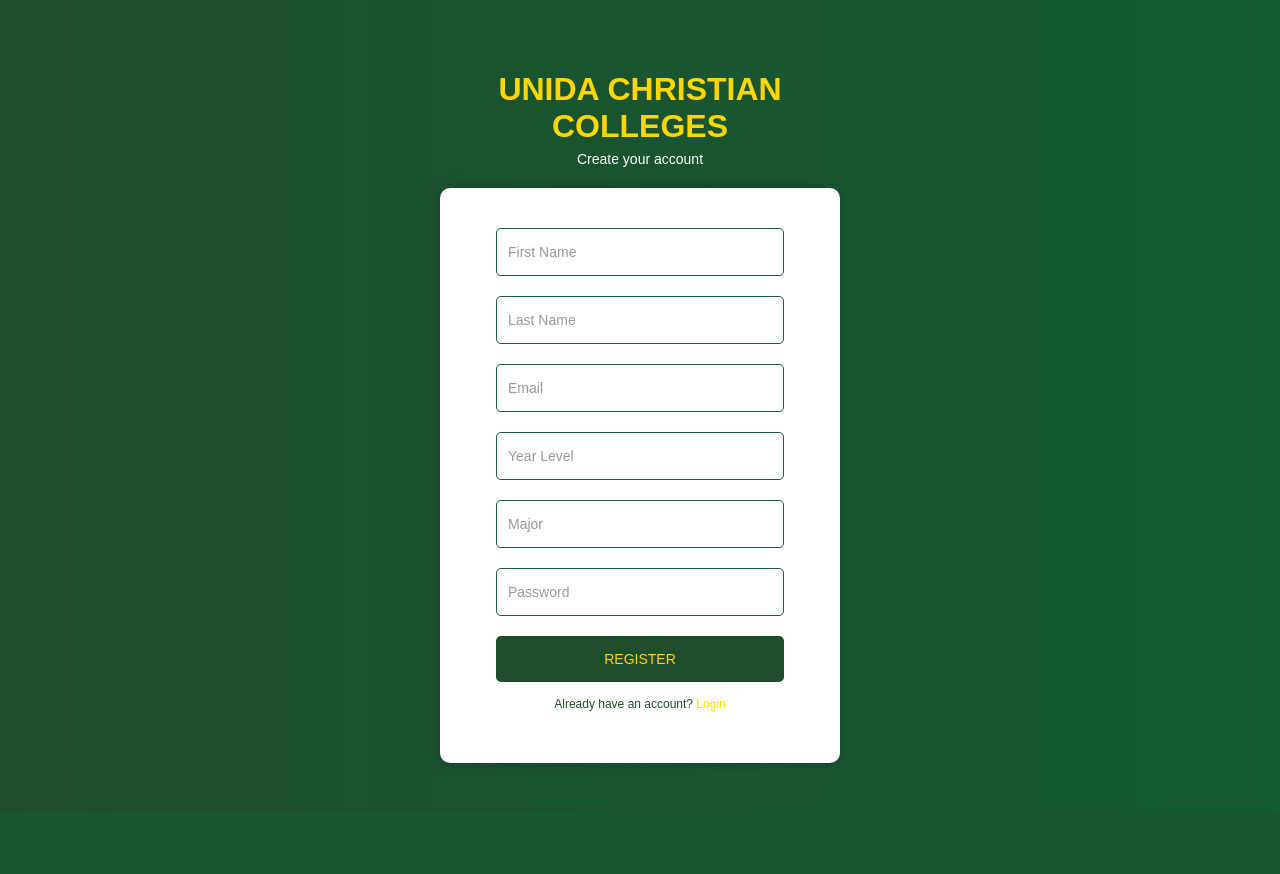
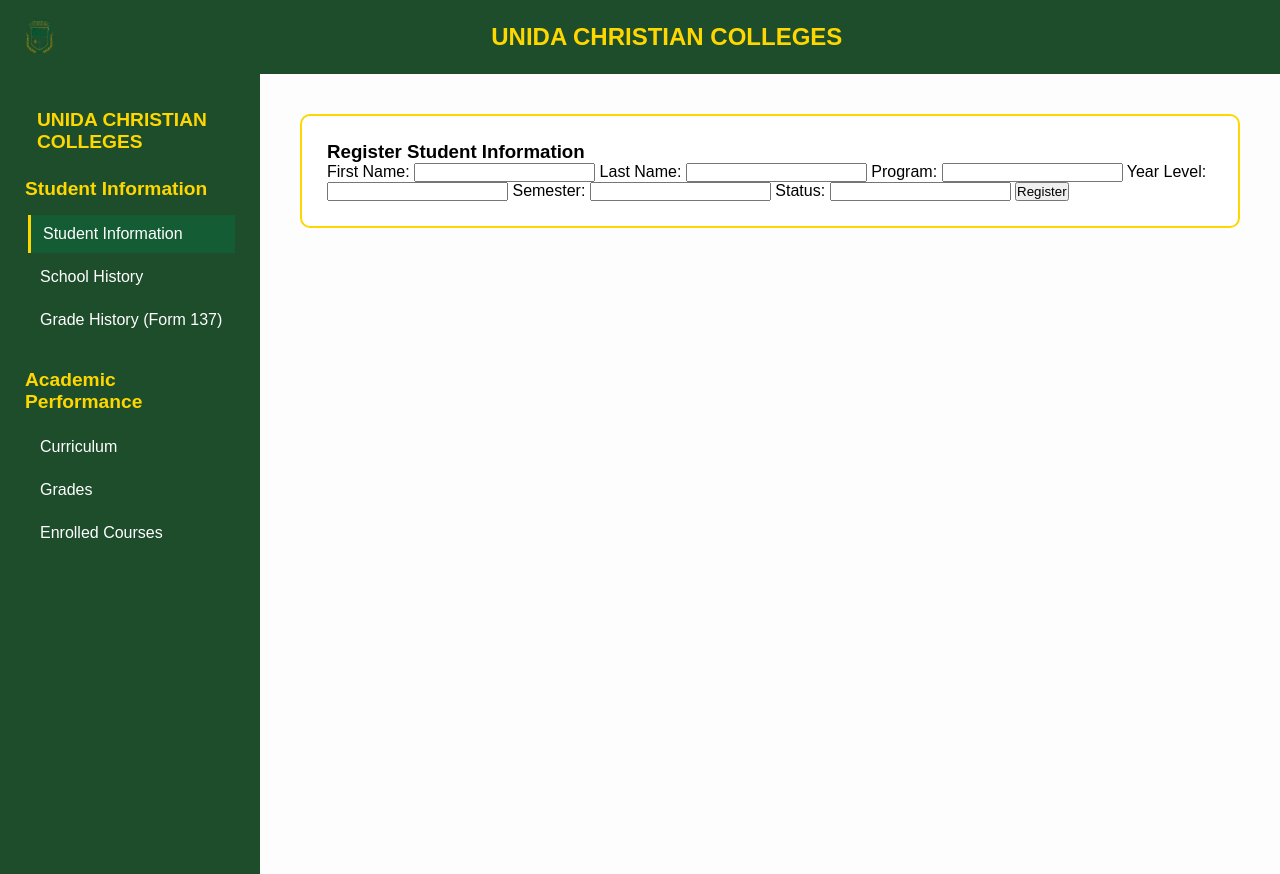
Before and after one commit to SenseiBait/InfoManagementProject, a Flask app: page /register in a window 1280 px wide. Before the commit the page ends 766 px from the top, so only its background shows below. Run offline with Flask 3, Linux system fonts and the light colour scheme.

Commit message:
Add files via upload
added studentinformation sheet in studentinfo.html

```diff
--- a/app.py
+++ b/app.py
@@ -2,6 +2,8 @@ import pyodbc
 from flask import Flask, render_template, request, redirect, url_for, flash
 from flask_login import LoginManager, UserMixin, login_user, login_required, logout_user, current_user
 import bcrypt
+import datetime
+
 
 app = Flask(__name__)
 app.secret_key = 'your_secret_key_here'  # Change to a random string for security
@@ -80,12 +82,11 @@ def admindashboard():
 def courses():
     conn = get_db_connection()
     cursor = conn.cursor()
-
     courses_data = []
 
     try:
         # Step 1: Get the logged-in student's Program, YearLevel, Semester
-        cursor.execute("SELECT Program, YearLevel, Semester FROM BSCSStudents WHERE Email = ?", (current_user.email,))
+        cursor.execute("SELECT Program, YearLevel, Semester FROM Students WHERE UserID = ?", (current_user.id,))
         student = cursor.fetchone()
         print("DEBUG: Student lookup:", student)
 
@@ -105,7 +106,6 @@ def courses():
             print("DEBUG: Selected table =", table_name)
 
             if table_name:
-                # Step 2: Query enrolled courses with new columns
                 query = f"""
                     SELECT cr.CourseCode,
                            cr.CourseName,
@@ -140,6 +140,7 @@ def courses():
     conn.close()
     return render_template('subpages/courses.html', courses=courses_data)
 
+
 #------------------------------------------------------------------------------------
 
 #------------------------------------------------------------------------------------
@@ -150,30 +151,55 @@ def logout():
     logout_user()
     return redirect(url_for('login'))
 
+#----------------------------------
 @app.route('/register', methods=['GET', 'POST'])
 def register():
     if request.method == 'POST':
-        firstname = request.form['firstname']
-        lastname = request.form['lastname']
-        email = request.form['email']
-        major = request.form['major']
-        password = bcrypt.hashpw(request.form['password'].encode('utf-8'), bcrypt.gensalt()).decode('utf-8')
-
-        role = 'student'
+        username = request.form['username']
+        password = request.form['password']
+        first_name = request.form['FirstName']
+        last_name = request.form['LastName']
 
         conn = get_db_connection()
         cursor = conn.cursor()
-        cursor.execute(
-            "INSERT INTO Users (Email, Password, Role) VALUES (?, ?, ?)",
-            (email, password, role)
-        )
-        conn.commit()
-        conn.close()
 
-        flash('Registration successful! You can now log in.')
-        return redirect(url_for('login'))
+        try:
+            # 1. Insert into Users table
+            cursor.execute("""
+                INSERT INTO Users (Username, Password)
+                VALUES (?, ?)
+            """, (username, password))
+            conn.commit()
+
+            # 2. Get the new UserID
+            cursor.execute("SELECT @@IDENTITY")
+            new_user_id = cursor.fetchone()[0]
+
+            # 3. Insert into Students table linked to UserID
+            cursor.execute("""
+                INSERT INTO Students (UserID, FirstName, LastName, Program, YearLevel, Semester, Status)
+                VALUES (?, ?, ?, ?, ?, ?, ?)
+            """, (
+                new_user_id, first_name, last_name,
+                request.form.get('Program', ''),
+                request.form.get('YearLevel', ''),
+                request.form.get('Semester', ''),
+                request.form.get('Status', 'Active')
+            ))
+            conn.commit()
+
+            flash("Registration successful! Student record created.", "success")
+            return redirect(url_for('login'))
+
+        except pyodbc.Error as e:
+            flash(f"Error during registration: {e}", "danger")
+        finally:
+            conn.close()
 
     return render_template('register.html')
+
+
+#------------------------------------------------------------------------------------
 
 @app.route('/viewcourses', methods=['GET', 'POST'])
 @login_required
@@ -231,76 +257,120 @@ def viewcourses():
                            search_query=search_query)
 
 #------------------------------------------------------------------------------------
-
-@app.route('/studentinfo')
+@app.route('/studentinfo', methods=['GET', 'POST'])
 @login_required
 def studentinfo():
-    # Establish the connection to your Access database
     conn = get_db_connection()
     cursor = conn.cursor()
 
-    # Fetch student information (personal, address, and emergency contact data)
-    student_data = {}
+    def row_to_dict(cursor, row):
+        if row is None:
+            return None
+        columns = [col[0] for col in cursor.description]
+        return dict(zip(columns, row))
+
+    if request.method == 'POST':
+        # Handle form submission: insert new student record linked to current user
+        try:
+            cursor.execute("""
+                INSERT INTO Students (UserID, FirstName, LastName, Program, YearLevel, Semester, Status,
+                                      StudentNumber, Birthday, Age, Birthplace, Sex, CellphoneNumber,
+                                      Email, CivilStatus, Nationality, Religion,
+                                      HouseNumber, Street, Barangay, City, Province, ZipCode,
+                                      [Telphone/MobileNumber], ContactPerson, Relation, ContactNumber, Address)
+                VALUES (?, ?, ?, ?, ?, ?, ?, ?, ?, ?, ?, ?, ?, ?, ?, ?, ?, ?, ?, ?, ?, ?, ?, ?, ?, ?, ?)
+            """, (
+                current_user.id,  # <-- link student record to logged-in user
+                request.form['FirstName'], request.form['LastName'], request.form['Program'],
+                request.form['YearLevel'], request.form['Semester'], request.form['Status'],
+                request.form['StudentNumber'], request.form['Birthday'], request.form['Age'],
+                request.form['Birthplace'], request.form['Sex'], request.form['CellphoneNumber'],
+                request.form['Email'], request.form['CivilStatus'], request.form['Nationality'],
+                request.form['Religion'], request.form['HouseNumber'], request.form['Street'],
+                request.form['Barangay'], request.form['City'], request.form['Province'],
+                request.form['ZipCode'], request.form['Telphone/MobileNumber'],
+                request.form['ContactPerson'], request.form['Relation'],
+                request.form['ContactNumber'], request.form['Address']
+            ))
+            conn.commit()
+            flash("Student information created successfully!", "success")
+            return redirect(url_for('studentinfo'))
+        except pyodbc.Error as e:
+            flash(f"Error inserting data: {e}", "danger")
+
+    student_data = {
+        'personal': None,
+        'address': None,
+        'emergency': None
+    }
+
     try:
-        # Fetch personal information
+        # Query student record by UserID
         query = """
-            SELECT
-                FirstName,
-                LastName,
-                Program,
-                YearLevel,
-                Semester,
-                Status,
-                StudentNumber,
-                Birthday,
-                Age,
-                Birthplace,
-                Sex,
-                CellphoneNumber,
-                Email,
-                CivilStatus,
-                Nationality,
-                Religion
-            FROM Students
-            WHERE StudentID = ?
+            SELECT s.StudentID, s.FirstName, s.LastName, p.ProgramName,
+                   s.YearLevel, s.Semester, s.Status,
+                   s.StudentNumber, s.Birthday, s.Age, s.Birthplace, s.Sex, s.CellphoneNumber,
+                   s.Email, s.CivilStatus, s.Nationality, s.Religion,
+                   s.HouseNumber, s.Street, s.Barangay, s.City, s.Province, s.ZipCode,
+                   s.[Telphone/MobileNumber], s.ContactPerson, s.Relation, s.ContactNumber, s.Address
+            FROM Students AS s
+            LEFT JOIN Programs AS p ON s.Program = p.ProgramID
+            WHERE s.UserID = ?
         """
         cursor.execute(query, (current_user.id,))
-        student_data['personal'] = cursor.fetchone()
+        row = cursor.fetchone()
+        student_dict = row_to_dict(cursor, row)
 
-        # Fetch permanent address
-        query = """
-            SELECT
-                HouseNumber,
-                Street,
-                Barangay,
-                City,
-                Province,
-                ZipCode
-            FROM PermanentAddress
-            WHERE StudentID = ?
-        """
-        cursor.execute(query, (current_user.id,))
-        student_data['address'] = cursor.fetchone()
+        if student_dict:
+            # Format birthday nicely
+            birthday = student_dict['Birthday']
+            if isinstance(birthday, (datetime.date, datetime.datetime)):
+                birthday_str = birthday.strftime("%B %d, %Y")
+            else:
+                birthday_str = birthday if birthday else ""
 
-        # Fetch emergency contact
-        query = """
-            SELECT
-                ContactNumber,
-                ContactPerson,
-                Relation,
-                ContactAddress
-            FROM EmergencyContact
-            WHERE StudentID = ?
-        """
-        cursor.execute(query, (current_user.id,))
-        student_data['emergency'] = cursor.fetchone()
+            student_data['personal'] = {
+                'FirstName': student_dict['FirstName'],
+                'LastName': student_dict['LastName'],
+                'Program': student_dict['ProgramName'] if student_dict['ProgramName'] else student_dict['Program'],
+                'YearLevel': student_dict['YearLevel'],
+                'Semester': student_dict['Semester'],
+                'Status': student_dict['Status'],
+                'StudentNumber': student_dict['StudentNumber'],
+                'Birthday': birthday_str,
+                'Age': student_dict['Age'],
+                'Birthplace': student_dict['Birthplace'],
+                'Sex': student_dict['Sex'],
+                'CellphoneNumber': student_dict['CellphoneNumber'],
+                'Email': student_dict['Email'],
+                'CivilStatus': student_dict['CivilStatus'],
+                'Nationality': student_dict['Nationality'],
+                'Religion': student_dict['Religion']
+            }
+            student_data['address'] = {
+                'HouseNumber': student_dict['HouseNumber'],
+                'Street': student_dict['Street'],
+                'Barangay': student_dict['Barangay'],
+                'City': student_dict['City'],
+                'Province': student_dict['Province'],
+                'ZipCode': student_dict['ZipCode']
+            }
+            student_data['emergency'] = {
+                'Telphone/MobileNumber': student_dict['Telphone/MobileNumber'],
+                'ContactPerson': student_dict['ContactPerson'],
+                'Relation': student_dict['Relation'],
+                'ContactNumber': student_dict['ContactNumber'],
+                'Address': student_dict['Address']
+            }
 
     except pyodbc.Error as e:
-        print(f"Error executing query: {e}")
-        student_data = None  # Handle error gracefully
-
+        flash(f"Error fetching data: {e}", "danger")
     finally:
         conn.close()
+
+    # If no student record exists, show register.html
+    if not student_data['personal']:
+        return render_template('register.html')
 
     return render_template('subpages/studentinfo.html', student_data=student_data)
 
@@ -322,11 +392,11 @@ def form137():
 def curriculum():
     conn = get_db_connection()
     cursor = conn.cursor()
-
     curriculum_data = {}
 
     try:
-        cursor.execute("SELECT Program FROM BSCSStudents WHERE Email = ?", (current_user.email,))
+        # Lookup student by UserID (not Email anymore)
+        cursor.execute("SELECT Program FROM Students WHERE UserID = ?", (current_user.id,))
         student = cursor.fetchone()
 
         if student:
@@ -369,7 +439,7 @@ def curriculum():
     return render_template('subpages/curriculum.html', curriculum=curriculum_data)
 
 
-# ✅ Placeholder route for checkbox form submission
+# ✅ Route for checkbox form submission
 @app.route('/update_curriculum', methods=['POST'])
 @login_required
 def update_curriculum():
@@ -379,7 +449,7 @@ def update_curriculum():
     selected_courses = request.form.getlist('selected_courses')
     print("DEBUG: Selected courses:", selected_courses)
 
-    # Placeholder: you can add DB update logic here later
+    # Placeholder: add DB update logic here later
     return redirect(url_for('curriculum'))
 
 #------------------------------------------------------------------------------------
--- a/static/css/main.css
+++ b/static/css/main.css
@@ -13,12 +13,13 @@
   font-family: Arial, sans-serif;
 }
 
+/* Banner */
 .school-banner {
   display: flex;
   align-items: center;
-    justify-content: center; /* Centers the school name */
-    background-color: #1E4D2B;
-    color: #FFD700;
+  justify-content: center;
+  background-color: var(--dark-green);
+  color: var(--gold);
   padding: 10px 20px;
   position: sticky;
   top: 0;
@@ -43,11 +44,11 @@
   position: absolute;
   right: 20px;
   font-size: 0.9rem;
-    color: #FFD700;
+  color: var(--gold);
 }
 
 .school-banner .user-info a {
-    color: #FFD700;
+  color: var(--gold);
   text-decoration: underline;
   margin-left: 5px;
 }
@@ -108,13 +109,13 @@
   margin-bottom: 20px;
 }
 
-/* Card spacing */
+/* Card */
 .card {
   background-color: var(--white);
   border: 2px solid var(--gold);
   border-radius: 10px;
   padding: 25px;
-    margin-bottom: 30px;  /* more space between cards */
+  margin-bottom: 30px;
 }
 
 /* Table styling inside cards */
@@ -122,12 +123,14 @@
   width: 100%;
   border-collapse: collapse;
   margin-top: 15px;
+  display: block;
+  overflow-x: auto; /* responsive scroll */
 }
 
 .card table th,
 .card table td {
   border: 1px solid var(--gold);
-    padding: 12px;  /* more space inside each cell */
+  padding: 12px;
   text-align: left;
 }
 
@@ -137,15 +140,10 @@
 }
 
 .card table tr:nth-child(even) {
-    background-color: #f9f9f9;  /* alternate row color */
+  background-color: #f9f9f9;
 }
 
-/* Optional: responsive table scroll */
-.card table {
-    display: block;
-    overflow-x: auto;
-}
-
+/* Centered checkbox cells */
 .center-checkbox {
   text-align: center;
 }
@@ -154,32 +152,46 @@
   display: block;
 }
 
-    /* Card styling */
-.card {
-  background-color: #f9f9f9;
-  padding: 20px;
-  margin-bottom: 20px;
-  border-radius: 8px;
-  border: 1px solid #ddd;
+/* Layout for student information fields */
+.info-row {
+  display: grid;
+  grid-template-columns: 1fr 1fr; /* two fields per row */
+  column-gap: 40px;              /* space between the two columns */
+  row-gap: 8px;                  /* tighter vertical spacing */
+  margin-bottom: 10px;
 }
 
-/* Row for each piece of info */
-.info-row {
-  display: flex;
-  justify-content: space-between;
-  padding: 8px 0;
-  border-bottom: 1px solid #ddd;
+.info-field {
+  display: grid;
+  grid-template-columns: 200px auto; /* wider label column */
+  align-items: baseline;
 }
 
-/* Labels and values */
 .info-label {
   font-weight: bold;
-  width: 200px;  /* Fixed width for labels */
   text-align: right;
-  padding-right: 15px;
+  padding-right: 10px;
+  white-space: nowrap; /* prevent label from breaking */
 }
 
 .info-value {
-  flex: 1;
-  padding-left: 15px;
+  text-align: left;
+  white-space: nowrap; /* optional: prevent values from breaking too */
 }
+
+/* Responsive adjustments */
+@media (max-width: 768px) {
+  .info-row {
+    grid-template-columns: 1fr; /* stack fields vertically */
+    row-gap: 8px;
+  }
+
+  .info-field {
+    grid-template-columns: auto; /* label/value stack */
+  }
+
+  .info-label {
+    text-align: left;
+    padding-right: 0;
+  }
+}
--- a/templates/register.html
+++ b/templates/register.html
@@ -2,176 +2,71 @@
 <html lang="en">
 <head>
   <meta charset="UTF-8">
-  <title>Create Account - UNIDA CHRISTIAN COLLEGES</title>
-  <style>
-    :root {
-      --dark-green: #1E4D2B;
-      --green: #145c34;
-      --gold: #FFD700;
-      --white: #ffffff;
-      --off-white: #fdfdfd;
-    }
-
-    body {
-      background: linear-gradient(90deg, var(--dark-green) 0%, var(--green) 100%);
-      font-family: Arial, sans-serif;
-      display: flex;
-      justify-content: center;
-      align-items: center;
-      min-height: 100vh;
-      margin: 0;
-    }
-
-    .register-container {
-      width: 400px;
-      margin: 50px auto;
-    }
-
-    .register-header {
-      text-align: center;
-      margin-bottom: 20px;
-    }
-
-    .register-header h1 {
-      color: var(--gold);
-      margin-bottom: 5px;
-    }
-
-    .register-header span {
-      color: var(--white);
-      font-size: 14px;
-    }
-
-    .register-card {
-      background-color: var(--white);
-      padding: 40px;
-      border-radius: 10px;
-      box-shadow: 0 0 15px rgba(0,0,0,0.2);
-      text-align: center;
-    }
-
-    /* FLOATING LABEL INPUTS */
-    .input-container {
-      position: relative;
-      width: 90%;
-      margin: 0 auto 20px;
-    }
-
-    .input-container input {
-      width: 100%;
-      padding: 15px 10px 15px 10px;
-      border: 1px solid var(--green);
-      border-radius: 5px;
-      font-size: 14px;
-      outline: none;
-      box-sizing: border-box;
-      background: none;
-    }
-
-    .input-container label {
-      position: absolute;
-      left: 12px;
-      top: 50%;
-      transform: translateY(-50%);
-      color: #999;
-      font-size: 14px;
-      pointer-events: none;
-      transition: all 0.3s ease;
-    }
-
-    .input-container input:focus + label,
-    .input-container input:not(:placeholder-shown) + label {
-      top: 0px; /* Adjust the floating label height here */
-      font-size: 12px;
-      color: var(--dark-green);
-      background: var(--white);
-      padding: 0 4px;
-    }
-
-    /* BUTTON */
-    .register-card button {
-      display: block;
-      width: 90%;
-      margin: 0 auto;
-      padding: 15px;
-      background-color: var(--dark-green);
-      color: var(--gold);
-      border: 0;
-      border-radius: 5px;
-      font-size: 14px;
-      text-transform: uppercase;
-      cursor: pointer;
-      transition: all 0.3s ease;
-    }
-
-    .register-card button:hover {
-      background-color: var(--green);
-    }
-
-    .register-card .message {
-      margin-top: 15px;
-      font-size: 12px;
-      color: var(--dark-green);
-    }
-
-    .register-card .message a {
-      color: var(--gold);
-      text-decoration: none;
-    }
-  </style>
+  <title>Register Student - UNIDA CHRISTIAN COLLEGES</title>
+  <link rel="stylesheet" href="{{ url_for('static', filename='css/main.css') }}">
 </head>
 <body>
 
-  <div class="register-container">
-    <div class="register-header">
-      <h1>UNIDA CHRISTIAN COLLEGES</h1>
-      <span>Create your account</span>
-    </div>
+<!-- Banner -->
+<div class="school-banner">
+  <a href="/"><img src="{{ url_for('static', filename='image/logo.png') }}" alt="School Logo"></a>
+  <h1>UNIDA CHRISTIAN COLLEGES</h1>
+  {% if current_user.is_authenticated %}
+  <div class="user-info">
+    {{ current_user.email }} | <a href="{{ url_for('logout') }}">Logout</a>
+  </div>
+  {% endif %}
+</div>
 
-    <div class="register-card">
-      <form method="POST">
-        <div class="input-container">
-          <input type="text" name="firstname" placeholder=" " required>
-          <label>First Name</label>
-        </div>
+<!-- Main container (Sidebar + Content) -->
+<div class="main-container">
+  <div class="sidebar">
+    <h2><a href="/main" style="text-decoration:none; color:#FFD700;">UNIDA CHRISTIAN COLLEGES</a></h2>
 
-        <div class="input-container">
-          <input type="text" name="lastname" placeholder=" " required>
-          <label>Last Name</label>
-        </div>
+    <h2>Student Information</h2>
+    <ul>
+      <li><a href="/studentinfo" class="active">Student Information</a></li>
+      <li><a href="/schoolhistory">School History</a></li>
+      <li><a href="/form137">Grade History (Form 137)</a></li>
+    </ul>
 
-        <div class="input-container">
-          <input type="email" name="email" placeholder=" " required>
-          <label>Email</label>
-        </div>
+    <h2>Academic Performance</h2>
+    <ul>
+      <li><a href="/curriculum">Curriculum</a></li>
+      <li><a href="/grades">Grades</a></li>
+      <li><a href="/courses">Enrolled Courses</a></li>
+    </ul>
+  </div>
 
-        <div class="input-container">
-          <input type="text" name="yearlevel" placeholder=" " required>
-          <label>Year Level</label>
-        </div>
+  <div class="content">
+    <div class="card">
+      <h3>Register Student Information</h3>
+      <form method="POST" action="{{ url_for('studentinfo') }}">
+        <label>First Name:</label>
+        <input type="text" name="FirstName" required>
 
-        <div class="input-container">
-          <input type="text" name="major" placeholder=" " required>
-          <label>Major</label>
-        </div>
+        <label>Last Name:</label>
+        <input type="text" name="LastName" required>
 
-        <div class="input-container">
-          <input type="password" name="password" placeholder=" " required>
-          <label>Password</label>
-        </div>
+        <label>Program:</label>
+        <input type="text" name="Program" required>
+
+        <label>Year Level:</label>
+        <input type="number" name="YearLevel" required>
+
+        <label>Semester:</label>
+        <input type="number" name="Semester" required>
+
+        <label>Status:</label>
+        <input type="text" name="Status" required>
+
+        <!-- Add other fields as needed -->
 
         <button type="submit">Register</button>
-
-        {% with messages = get_flashed_messages() %}
-          {% if messages %}
-            <p class="message">{{ messages[0] }}</p>
-          {% endif %}
-        {% endwith %}
-
-        <p class="message">Already have an account? <a href="/login">Login</a></p>
       </form>
     </div>
   </div>
+</div>
 
 </body>
 </html>
```
Also changed, not shown: templates/subpages/curriculum.html (+5 -2 lines), templates/subpages/studentinfo.html (+66 -69 lines), 1 other file. Lines whose indentation alone changed are shown as unchanged.
